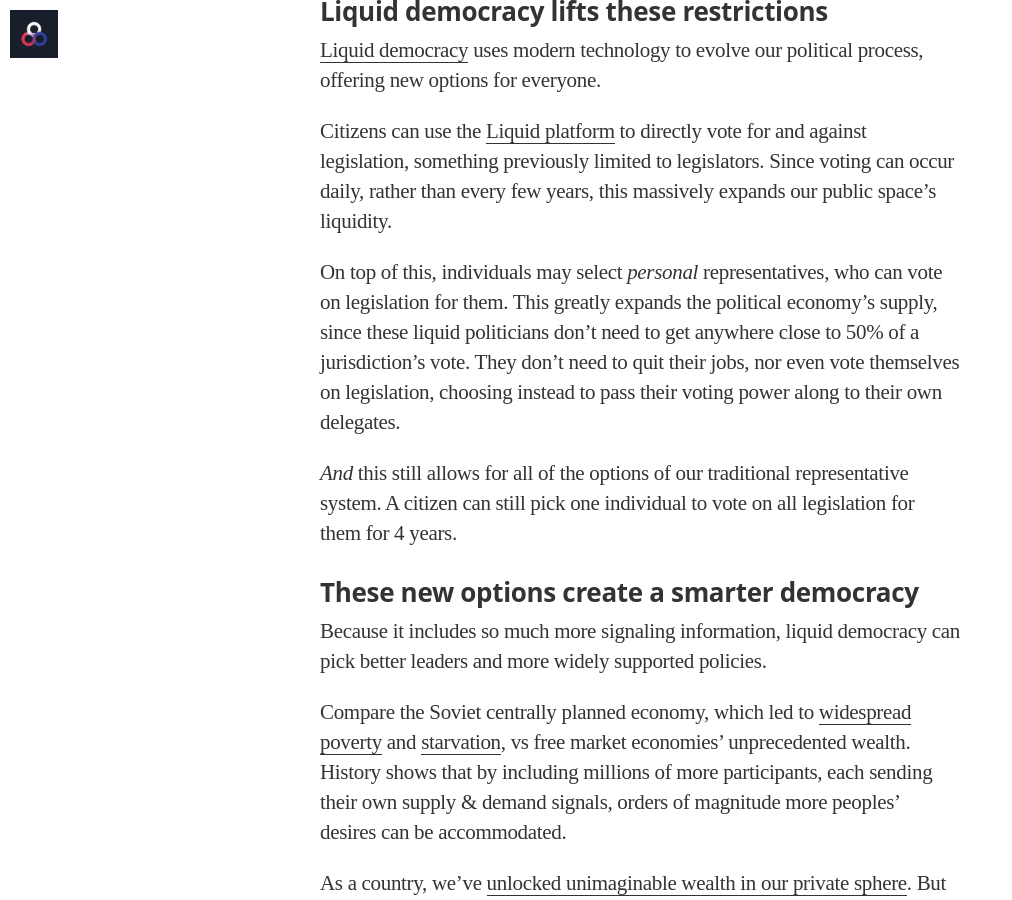
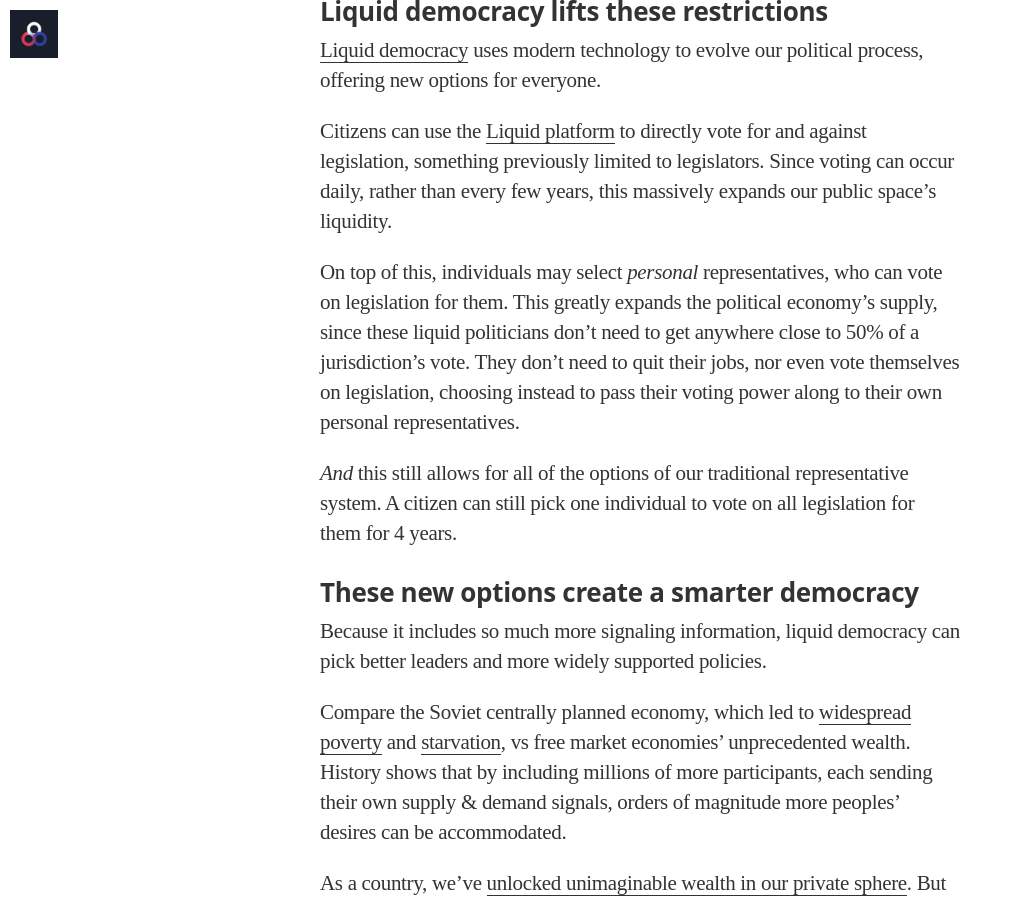
Before and after one commit to voteliquid/blog, a Jekyll site: the page built from _posts/2017-04-12-liquid-democracy-and-a-free-political-economy.md, in a window 1280 px wide and 900 px high, scrolled down 1414 px. Shown: the whole window, without its empty margins (0-1012 px from the left). Built offline with Jekyll 4.4.1, drawn with Linux system fonts in a browser that asks for light colours; nearby versions of some CDN libraries; some web fonts are replaced.

Commit message:
Minor tweak to LD & free pol. econ.

```diff
--- a/_posts/2017-04-12-liquid-democracy-and-a-free-political-economy.md
+++ b/_posts/2017-04-12-liquid-democracy-and-a-free-political-economy.md
@@ -35,7 +35,7 @@
 
 Citizens can use the [Liquid platform](https://join.liquid.vote) to directly vote for and against legislation, something previously limited to legislators. Since voting can occur daily, rather than every few years, this massively expands our public space's liquidity.
 
-On top of this, individuals may select *personal* representatives, who can vote on legislation for them. This greatly expands the political economy's supply, since these liquid politicians don’t need to get anywhere close to 50% of a jurisdiction’s vote. They don’t need to quit their jobs, nor even vote themselves on legislation, choosing instead to pass their voting power along to their own delegates.
+On top of this, individuals may select *personal* representatives, who can vote on legislation for them. This greatly expands the political economy's supply, since these liquid politicians don’t need to get anywhere close to 50% of a jurisdiction’s vote. They don’t need to quit their jobs, nor even vote themselves on legislation, choosing instead to pass their voting power along to their own personal representatives.
 
 _And_ this still allows for all of the options of our traditional representative system. A citizen can still pick one individual to vote on all legislation for them for 4 years.
 
@@ -47,6 +47,6 @@
 
 As a country, we've [unlocked unimaginable wealth in our private sphere](https://en.wikipedia.org/wiki/Wealth_in_the_United_States#/media/File:U.S._Household_net_worth_graphic.png). But we could be doing so much better in our public life.
 
-### Liquid democracy represents a free political economy
+#### Liquid democracy represents a free political economy
 
 Join us. Show your support [by signing up](https://join.liquid.vote).
```
